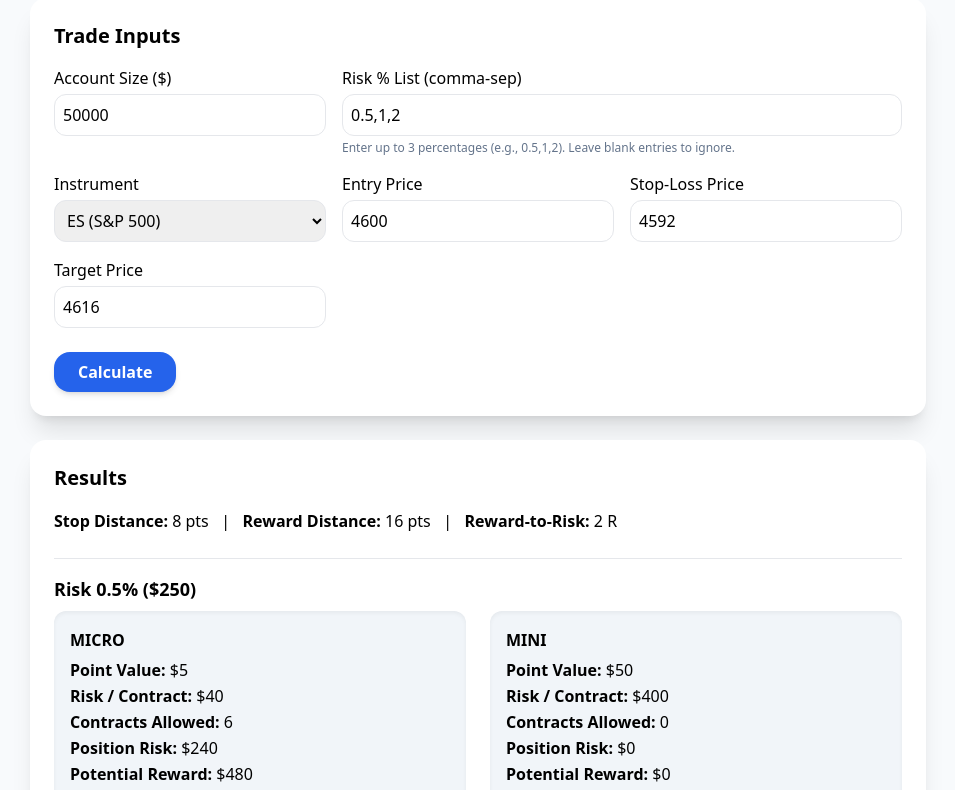
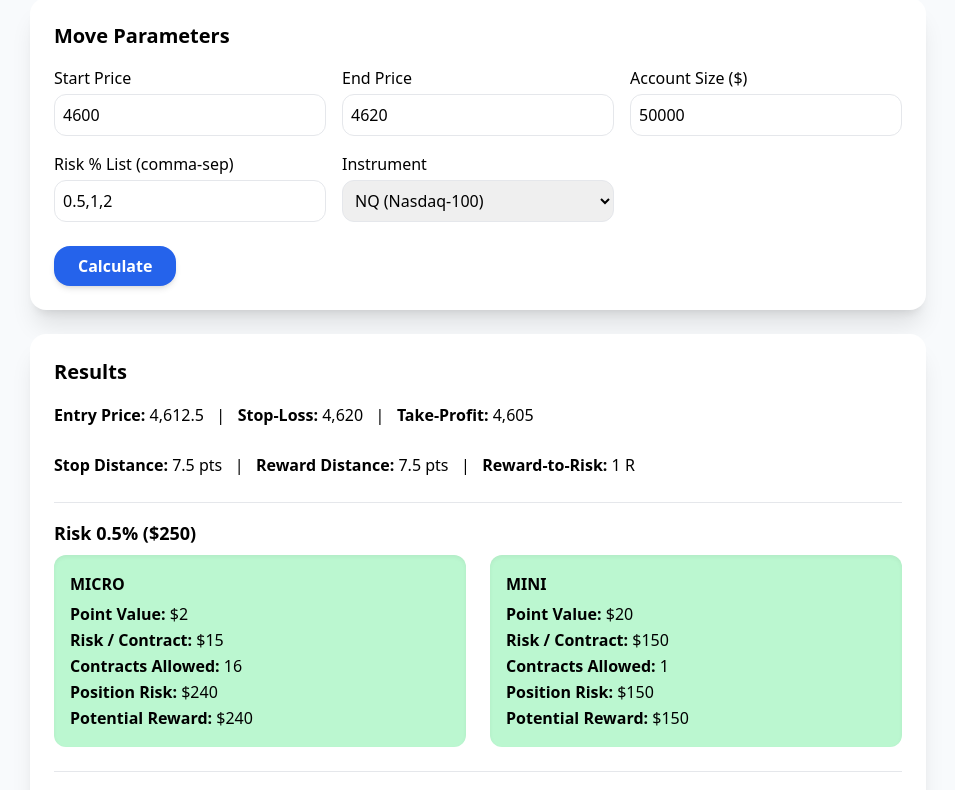
Before and after one commit to propt79245/futures-risk-cal, a plain HTML site: page index.html in a window 1280 px wide. Shown: the part 70-860 px from the top of the page, without its empty margins (162-1117 px from the left). Drawn offline with nearby package versions, Linux system fonts and the light colour scheme.

Commit message:
Update index.html

```diff
--- a/index.html
+++ b/index.html
@@ -3,7 +3,7 @@
 <head>
   <meta charset="UTF-8" />
   <meta name="viewport" content="width=device-width, initial-scale=1.0" />
-  <title>Futures Risk Calculator</title>
+  <title>Fade‑Trend Risk Calculator</title>
   <!-- Tailwind CSS CDN -->
   <script src="https://cdn.tailwindcss.com"></script>
   <style>
@@ -14,40 +14,35 @@
   </style>
 </head>
 <body class="bg-slate-50 antialiased p-4">
-  <h1 class="text-3xl font-bold mb-4 text-center">Futures Risk Calculator</h1>
+  <h1 class="text-3xl font-bold mb-4 text-center">Fade‑Trend Risk Calculator</h1>
 
   <div class="max-w-4xl mx-auto grid gap-6">
     <!-- Input Card -->
     <div class="bg-white shadow-xl rounded-2xl p-6">
-      <h2 class="text-xl font-semibold mb-4">Trade Inputs</h2>
+      <h2 class="text-xl font-semibold mb-4">Move Parameters</h2>
       <div class="grid grid-cols-1 md:grid-cols-2 lg:grid-cols-3 gap-4">
+        <div>
+          <label class="block mb-1 font-medium" for="startPrice">Start Price</label>
+          <input id="startPrice" type="number" step="0.25" class="w-full border rounded-xl p-2" value="4600" />
+        </div>
+        <div>
+          <label class="block mb-1 font-medium" for="endPrice">End Price</label>
+          <input id="endPrice" type="number" step="0.25" class="w-full border rounded-xl p-2" value="4620" />
+        </div>
         <div>
           <label class="block mb-1 font-medium" for="accountSize">Account Size ($)</label>
           <input id="accountSize" type="number" step="100" class="w-full border rounded-xl p-2" value="50000" />
         </div>
-        <div class="lg:col-span-2">
-          <label class="block mb-1 font-medium" for="riskList">Risk % List (comma‑sep)</label>
+        <div>
+          <label class="block mb-1 font-medium" for="riskList">Risk % List (comma-sep)</label>
           <input id="riskList" type="text" class="w-full border rounded-xl p-2" value="0.5,1,2" />
-          <p class="text-xs text-slate-500 mt-1">Enter up to 3 percentages (e.g., 0.5,1,2). Leave blank entries to ignore.</p>
         </div>
         <div>
           <label class="block mb-1 font-medium" for="instrument">Instrument</label>
           <select id="instrument" class="w-full border rounded-xl p-2">
-            <option value="ES" selected>ES (S&P 500)</option>
-            <option value="NQ">NQ (Nasdaq‑100)</option>
+            <option value="ES">ES (S&P 500)</option>
+            <option value="NQ" selected>NQ (Nasdaq-100)</option>
           </select>
-        </div>
-        <div>
-          <label class="block mb-1 font-medium" for="entry">Entry Price</label>
-          <input id="entry" type="number" step="0.25" class="w-full border rounded-xl p-2" value="4600" />
-        </div>
-        <div>
-          <label class="block mb-1 font-medium" for="stop">Stop‑Loss Price</label>
-          <input id="stop" type="number" step="0.25" class="w-full border rounded-xl p-2" value="4592" />
-        </div>
-        <div>
-          <label class="block mb-1 font-medium" for="target">Target Price</label>
-          <input id="target" type="number" step="0.25" class="w-full border rounded-xl p-2" value="4616" />
         </div>
       </div>
       <button id="calcBtn" class="mt-6 w-full md:w-auto bg-blue-600 hover:bg-blue-700 text-white font-semibold py-2 px-6 rounded-2xl shadow-md transition">Calculate</button>
@@ -78,22 +73,29 @@
     }
 
     function calculate() {
+      const start = parseFloat(document.getElementById("startPrice").value);
+      const end = parseFloat(document.getElementById("endPrice").value);
       const accountSize = parseFloat(document.getElementById("accountSize").value);
       const riskListStr = document.getElementById("riskList").value;
       const instrument = document.getElementById("instrument").value;
-      const entry = parseFloat(document.getElementById("entry").value);
-      const stop = parseFloat(document.getElementById("stop").value);
-      const target = parseFloat(document.getElementById("target").value);
 
-      if (!accountSize || !entry || !stop || !target) return;
+      if (!start || !end || !accountSize) return;
+
+      const range = end - start; // may be negative
+      // Entry at 5/8 (0.625) of the full move from start
+      const entry = start + 0.625 * range;
+      const stop = end; // stop at end of impulse
+      const target = start + 0.25 * range; // 1/4 from start
 
       const stopPts = Math.abs(entry - stop);
-      const rewardPts = Math.abs(target - entry);
+      const rewardPts = Math.abs(entry - target);
       const rMultipleBase = stopPts ? rewardPts / stopPts : 0;
 
       const riskPercents = parseRiskList(riskListStr);
 
-      let html = `<p><strong>Stop Distance:</strong> ${numFmt(stopPts)} pts &nbsp; | &nbsp; <strong>Reward Distance:</strong> ${numFmt(rewardPts)} pts &nbsp; | &nbsp; <strong>Reward‑to‑Risk:</strong> ${rMultipleBase ? numFmt(rMultipleBase, 2) + " R" : "–"}</p>`;
+      let html = `
+        <p><strong>Entry Price:</strong> ${numFmt(entry)} &nbsp; | &nbsp; <strong>Stop-Loss:</strong> ${numFmt(stop)} &nbsp; | &nbsp; <strong>Take-Profit:</strong> ${numFmt(target)}</p>
+        <p><strong>Stop Distance:</strong> ${numFmt(stopPts)} pts &nbsp; | &nbsp; <strong>Reward Distance:</strong> ${numFmt(rewardPts)} pts &nbsp; | &nbsp; <strong>Reward-to-Risk:</strong> ${rMultipleBase ? numFmt(rMultipleBase, 2) + " R" : "–"}</p>`;
 
       riskPercents.forEach((rp) => {
         const cashRiskAllowed = accountSize * (rp / 100);
@@ -111,8 +113,10 @@
           const posRisk = contractsAllowed * $riskPerContract;
           const posReward = rewardPts * ptVal * contractsAllowed;
 
+          const cardColor = contractsAllowed > 0 ? "bg-green-200" : "bg-red-200";
+
           html += `
-            <div class="bg-slate-100 rounded-xl p-4 shadow-inner">
+            <div class="rounded-xl p-4 shadow-inner ${cardColor}">
               <h4 class="text-md font-semibold mb-1 uppercase">${ct}</h4>
               <p><strong>Point Value:</strong> $${ptVal}</p>
               <p><strong>Risk / Contract:</strong> ${moneyFmt($riskPerContract)}</p>
@@ -130,8 +134,9 @@
     }
 
     document.getElementById("calcBtn").addEventListener("click", calculate);
-    document.querySelectorAll("#accountSize,#riskList,#instrument,#entry,#stop,#target").forEach((el) => el.addEventListener("input", calculate));
+    document.querySelectorAll("#startPrice,#endPrice,#accountSize,#riskList,#instrument").forEach((el) => el.addEventListener("input", calculate));
 
+    // initial render
     calculate();
   </script>
 </body>
```
